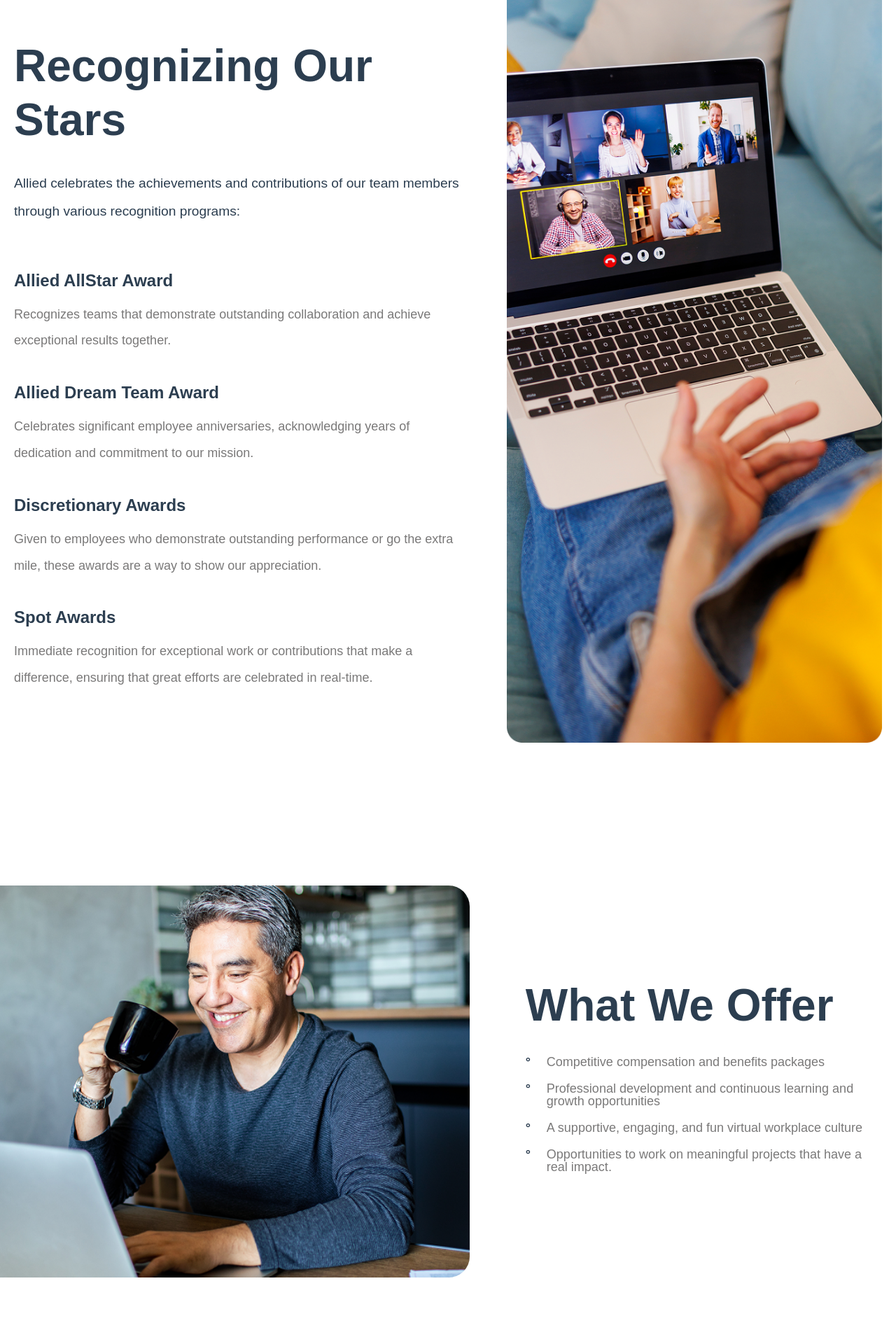
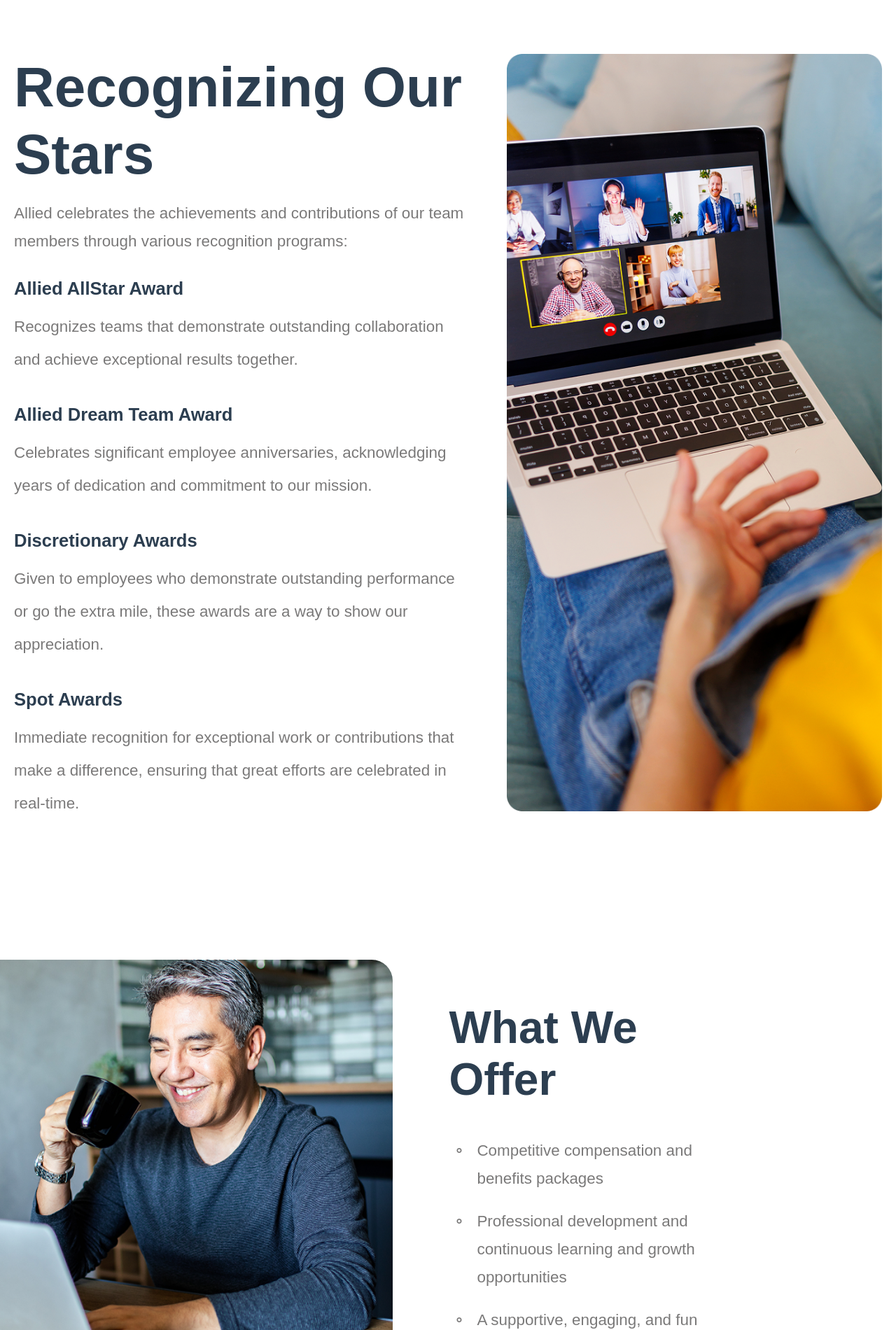
Before and after one commit to MTS-Services/Davemos_Tareenhossain_200, a plain HTML site: page index.html in a window 1280 px wide. Shown: the part 1804-3704 px from the top of the page at 70% size. Drawn offline with Linux system fonts and the light colour scheme.

Commit message:
(fix) clean responsive desgin

```diff
--- a/style.css
+++ b/style.css
@@ -165,20 +165,22 @@ p {
 }
 
 .why-allied__item-title {
-  font-size: 1.5rem;
+  font-size: 1.6rem;
   font-weight: 600;
   margin-bottom: 1rem;
   color: #2c3e50;
 }
 
 .why-allied__item-text {
+  font-size: 1.4rem;
+  line-height: 1.8;
   text-decoration: none;
 }
 
 /*========= 📕 Responsive Adjustments ============= */
 @media (max-width: 768px) {
   .why-allied {
-    padding: 50px 10px 50px 10px;
+    padding: 50px 20px 50px 20px;
   }
 
   .why-allied__title {
@@ -235,17 +237,17 @@ p {
 }
 
 .reco-title {
-  font-size: 4rem;
+  font-size: 5rem;
   font-weight: 600;
   line-height: 1.2;
-  margin-bottom: 2rem;
+  margin-bottom: 1rem;
   color: #2c3e50;
 }
 
 .reco-description {
-  font-size: larger;
-  color: #2c3e50;
-  margin-bottom: 4rem;
+  font-size: 1.4rem;
+  line-height: 1.8;
+  margin-bottom: 2rem;
 }
 
 /* ==== Awards Styling ==== */
@@ -265,13 +267,14 @@ p {
 }
 
 .award-title {
-  font-size: 1.5rem;
+  font-size: 1.6rem;
   font-weight: 600;
   margin-bottom: 1rem;
   color: #2c3e50;
 }
 
 .award-description {
+  font-size: 1.4rem;
   margin-right: 0;
 }
 
@@ -306,7 +309,7 @@ p {
 
   .reco-description {
     font-size: 1rem;
-    line-height: 1.6;
+    line-height: 1.8;
     margin-bottom: 2rem;
   }
 
@@ -326,7 +329,8 @@ p {
   }
 
   .award-description {
-    font-size: 14px;
+    font-size: 1rem;
+    line-height: 1.8;
   }
 
   .reco-content-right {
@@ -342,7 +346,7 @@ p {
 
 /*========= 💻 OFFER SECTION ============= */
 .offer-section {
-  padding: 100px 0 100px 0;
+  padding: 100px 200px 100px 0px;
   display: flex;
   gap: 40px;
 }
@@ -395,7 +399,7 @@ p {
 
 .offer-list {
   list-style: none;
-  padding: 0;
+  padding: 10px;
   margin: 0;
 }
 
@@ -403,8 +407,8 @@ p {
   padding: 5px 0;
   color: #7a7979;
   font-weight: 500;
-  font-size: 18px;
-  line-height: 1;
+  font-size: 1.4rem;
+  line-height: 1.8;
   position: relative;
   padding-left: 30px;
   margin-bottom: 10px;
@@ -413,8 +417,9 @@ p {
 .offer-item::before {
   content: '°';
   position: absolute;
-  left: 0;
-  color: #2c3e50;
+  left: 0px;
+  top: 10px;
+  color: #7a7979;
   font-weight: bold;
 }
 
@@ -442,6 +447,7 @@ p {
 
   .offer-title {
     font-size: 2rem;
+    margin-bottom: 0rem;
   }
 
   .offer-item {
```
